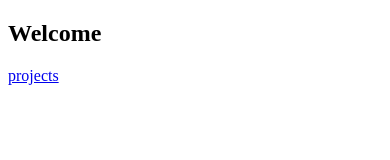
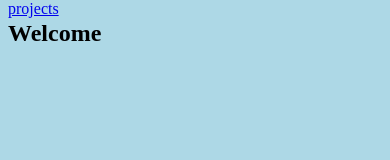
Before and after one commit to tsurugeek/microverse3, a plain HTML site: page index.html in a window 390 px wide. Drawn offline with Linux system fonts and the light colour scheme.

Commit message:
finished all

```diff
--- a/css/style.css
+++ b/css/style.css
@@ -0,0 +1,5 @@
+@media only screen and (max-width: 600px) {
+  body {
+    background-color: lightblue;
+  }
+}
--- a/index.html
+++ b/index.html
@@ -2,6 +2,7 @@
 <html lang="en">
   <head>
     <meta charset="UTF-8">
+    <!-- <meta name="viewport" content="height=device-height, width=device-width, initial-scale=1.0"> -->
     <title>Fork Me! FCC: Test Suite Template</title>
     <link rel="stylesheet" href="css/style.css">
   </head>
@@ -9,10 +10,12 @@
   <body>
     <script src="https://cdn.freecodecamp.org/testable-projects-fcc/v1/bundle.js"></script>
 
-    <section id="welcome-section" > <h1>Welcome</h1> </section>
-    <section id="projects" ><div class="project-tile"><a href="https://www.tudiscovery.com/foodnetwork"></a></div></section>
-  <nav id="navbar" ><a href="#Welcome" >projects</a></nav>
-  <a id="profile-link" href="git@github.com:tsurugeek/microverse3.git" target="_blank" ></a>
+    <section id="welcome-section" style="height:100vh"> <h1>Welcome</h1> </section>
+    <section id="projects" >
+      <div class="project-tile"><a href="https://www.tudiscovery.com/foodnetwork"></a></div>
+      <nav id="navbar" style="position:fixed; top: 0px"><a href="#welcome-section" >projects</a></nav>
+      <a id="profile-link" href="git@github.com:tsurugeek/microverse3.git" target="_blank" ></a>
+    </section>
     <script  src="js/index.js"></script>
   </body>
 </html>
```
